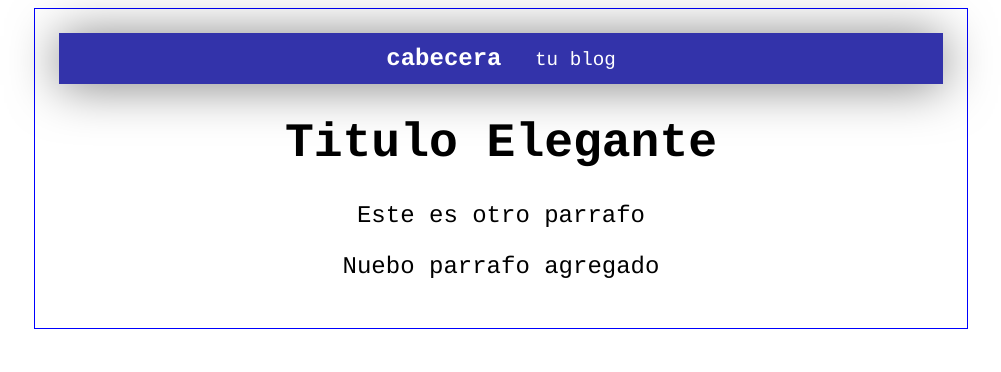
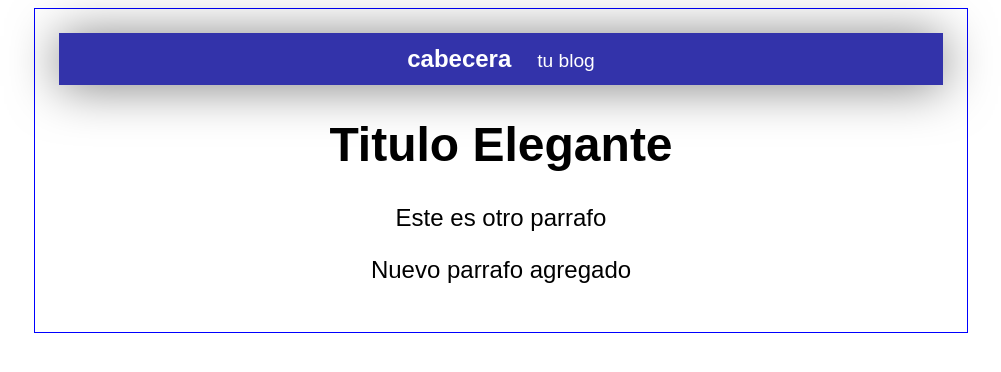
Before and after one commit to esmayorga/prueba_1, a plain HTML site: page index.html in a window 1280 px wide. Shown: the whole page, without its empty margins (139-1140 px from the left). Drawn offline with Linux system fonts and the light colour scheme.

Commit message:
correciones

```diff
--- a/css/estilos.css
+++ b/css/estilos.css
@@ -1,6 +1,6 @@
 body{
 	text-align: left;
-	font-family: 'Courier';
+	font-family: 'Arial';
 	color: black;
 }
 
--- a/index.html
+++ b/index.html
@@ -13,7 +13,7 @@
 
 			<h1> Titulo Elegante </h1>
 			<p> Este es otro parrafo </p>
-			<p> Nuebo parrafo agregado </p>
+			<p> Nuevo parrafo agregado </p>
 
 		</div>
 
```
